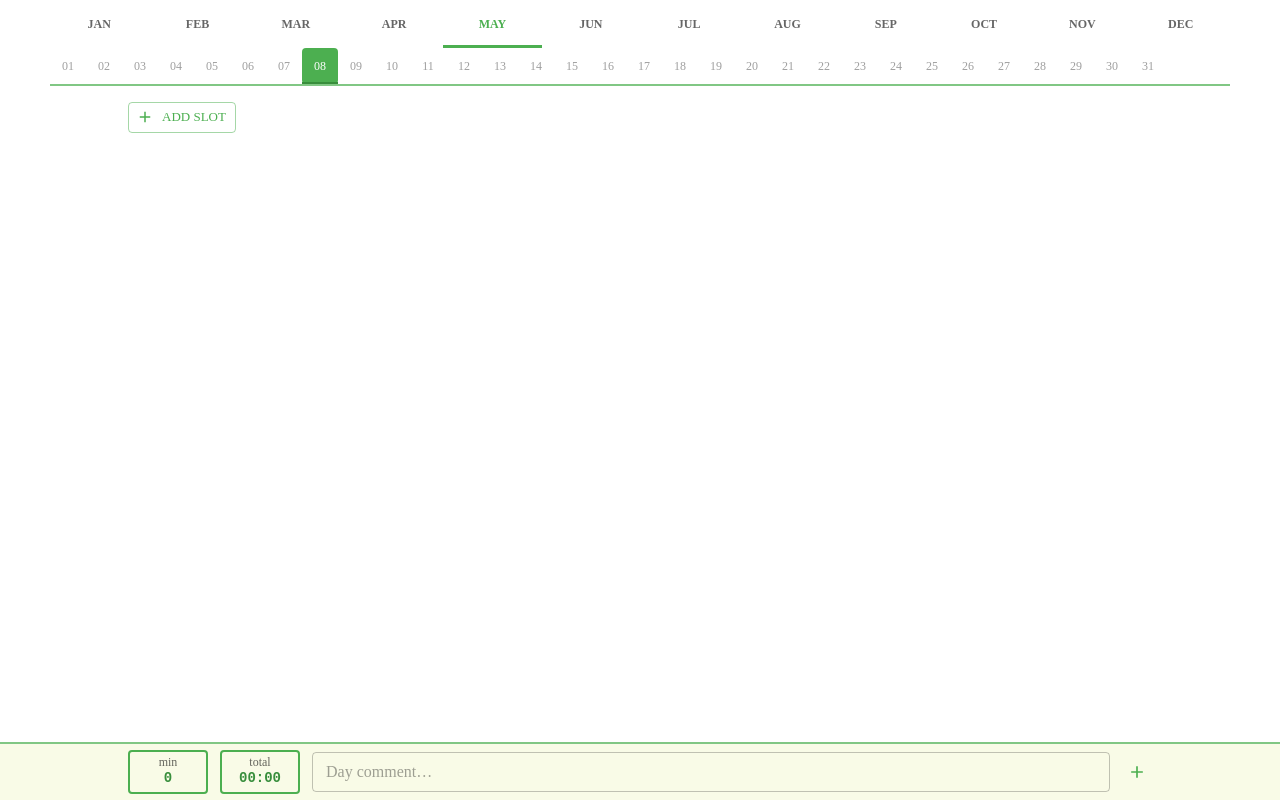
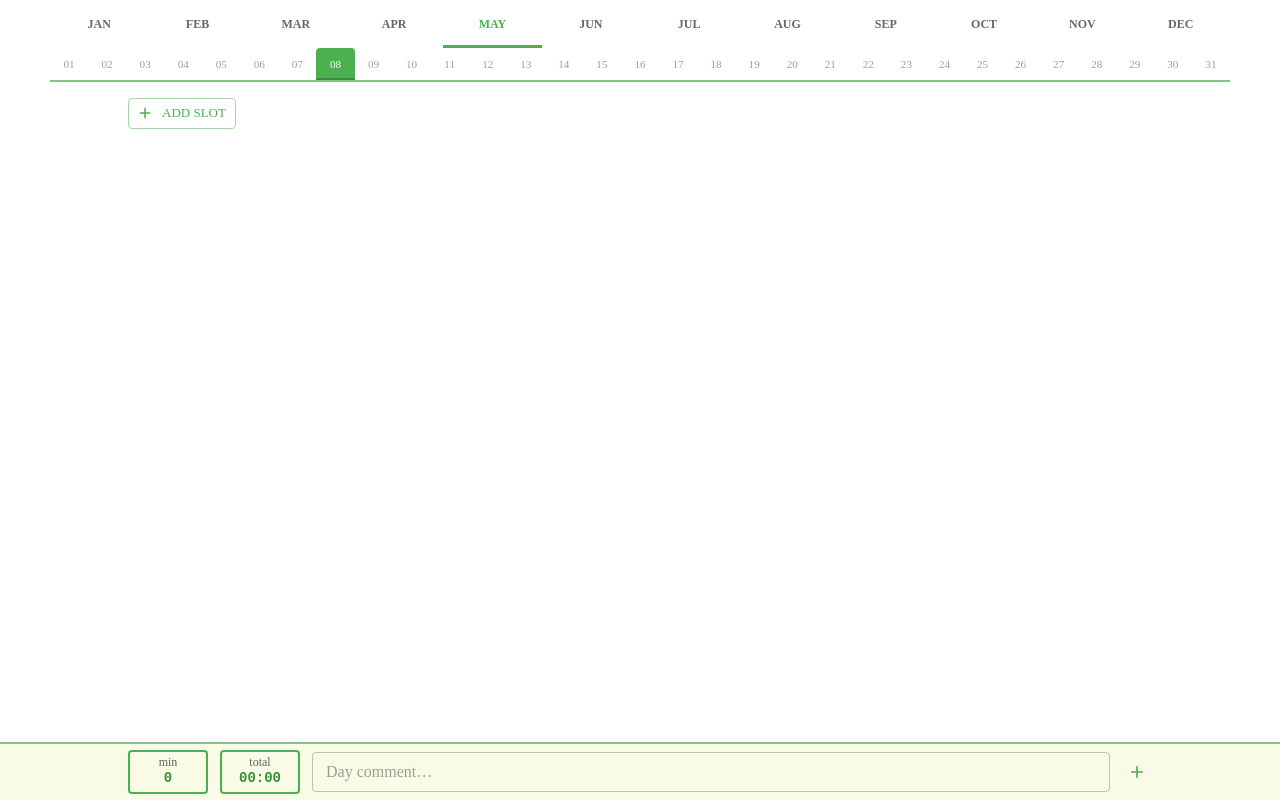
Before and after one commit to LiveGood/timeslots-app, a Next.js app: page / in a window 1280 px wide. Built offline with nearby package versions, Linux system fonts and the light colour scheme.

Commit message:
Fix: Removed dates left/right scrolling, made fully visible

```diff
--- a/app/components/CalendarNav.tsx
+++ b/app/components/CalendarNav.tsx
@@ -92,10 +92,9 @@ export default function CalendarNav({ selectedDate, onDateChange }: Props) {
       <Tabs
         value={selectedDate}
         onChange={handleDateChange}
-        variant="scrollable"
-        scrollButtons="auto"
+        variant="fullWidth"
         sx={{
-          minHeight: 36,
+          minHeight: 32,
           "& .MuiTabs-indicator": {
             backgroundColor: "primary.dark",
             height: 2,
@@ -111,10 +110,10 @@ export default function CalendarNav({ selectedDate, onDateChange }: Props) {
               label={dayNum}
               value={dateKey}
               sx={{
-                minWidth: 36,
-                minHeight: 36,
-                padding: "4px 2px",
-                fontSize: "0.75rem",
+                minWidth: 0,
+                minHeight: 32,
+                padding: "2px 0",
+                fontSize: "0.7rem",
                 fontWeight: active ? 700 : 400,
                 color: active ? "primary.dark" : "text.disabled",
                 "&.Mui-selected": {
```
Also changed, not shown: 1 other file (tests, documents, lock files or other folders).
